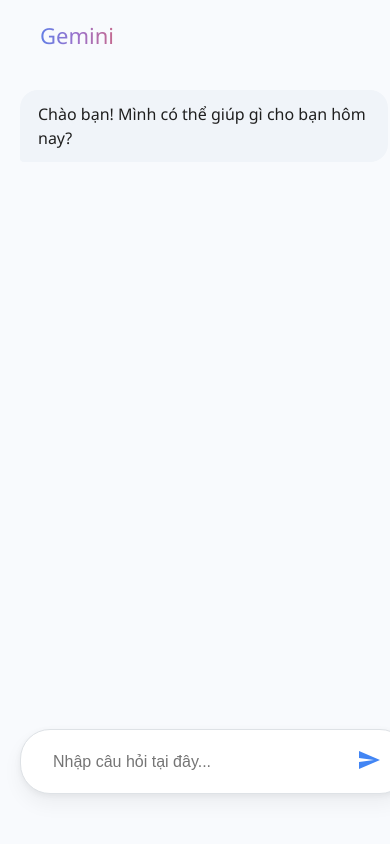
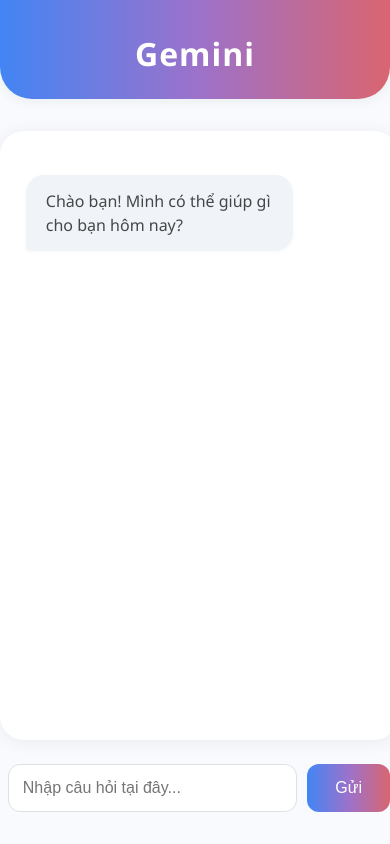
Before and after one commit to khang26042007/web-chatbot, a Flask app: page / in a window 390 px wide. Run offline with Flask 3, Linux system fonts and the light colour scheme.

Commit message:
Update giao diện

```diff
--- a/templates/index.html
+++ b/templates/index.html
@@ -3,11 +3,11 @@
 <head>
     <meta charset="UTF-8">
     <meta name="viewport" content="width=device-width, initial-scale=1.0">
-    <title>Gemini Clone UI</title>
+    <title>Gemini Chatbot</title>
     <style>
         :root {
             --bg-color: #f8fafd;
-            --chat-bg: #ffffff;
+            --chat-bg: #fff;
             --primary-gradient: linear-gradient(90deg, #4285f4, #9b72cb, #d96570);
             --text-main: #1f1f1f;
             --text-secondary: #444746;
@@ -15,38 +15,127 @@
         }
 
         body {
-            font-family: 'Segoe UI', Roboto, Helvetica, Arial, sans-serif;
-            background-color: var(--bg-color);
+            font-family: 'Google Sans', 'Segoe UI', Roboto, Helvetica, Arial, sans-serif;
+            background: var(--bg-color);
             color: var(--text-main);
             margin: 0;
+            min-height: 100vh;
             display: flex;
             flex-direction: column;
-            height: 100vh;
         }
 
-        /* Header */
         header {
-            padding: 20px;
-            font-size: 22px;
-            font-weight: 500;
+            width: 100vw;
             background: var(--primary-gradient);
-            -webkit-background-clip: text;
-            -webkit-text-fill-color: transparent;
-            width: fit-content;
-            margin-left: 20px;
+            color: #fff;
+            font-size: 2rem;
+            font-weight: 700;
+            letter-spacing: 1px;
+            padding: 32px 0 24px 0;
+            text-align: center;
+            margin-bottom: 0;
+            box-shadow: 0 2px 12px rgba(60,64,67,0.07);
+            border-bottom-left-radius: 32px;
+            border-bottom-right-radius: 32px;
         }
 
-        /* Khung chat */
+        #main {
+            flex: 1;
+            display: flex;
+            flex-direction: column;
+            align-items: center;
+            justify-content: flex-end;
+            min-height: 0;
+        }
+
         #chat-container {
+            width: 100%;
+            max-width: 600px;
             flex: 1;
+            background: var(--chat-bg);
+            margin: 32px auto 0 auto;
+            border-radius: 24px;
+            box-shadow: 0 2px 16px rgba(60,64,67,0.08);
+            padding: 32px 24px 24px 24px;
+            display: flex;
+            flex-direction: column;
+            gap: 18px;
             overflow-y: auto;
-            padding: 20px;
-            max-width: 800px;
+            min-height: 300px;
+        }
+
+        .message {
+            display: flex;
+            align-items: flex-end;
+            gap: 10px;
+        }
+        .user {
+            justify-content: flex-end;
+        }
+        .bot {
+            justify-content: flex-start;
+        }
+        .bubble {
+            padding: 14px 20px;
+            border-radius: 18px;
+            max-width: 70%;
+            font-size: 16px;
+            line-height: 1.5;
+            box-shadow: 0 1px 4px rgba(60,64,67,0.04);
+        }
+        .bubble.user {
+            background: var(--primary-gradient);
+            color: #fff;
+            border-bottom-right-radius: 4px;
+        }
+        .bubble.bot {
+            background: var(--bot-bubble);
+            color: var(--text-secondary);
+            border-bottom-left-radius: 4px;
+        }
+        #input-area {
+            display: flex;
+            gap: 10px;
+            padding: 24px 0 32px 0;
+            max-width: 600px;
             width: 100%;
             margin: 0 auto;
-            display: flex;
-            flex-direction: column;
-            gap: 20px;
+            background: transparent;
+        }
+        #user-input {
+            flex: 1;
+            padding: 14px;
+            font-size: 16px;
+            border: 1px solid #e0e0e0;
+            border-radius: 12px;
+            outline: none;
+            background: #fff;
+        }
+        #send-btn {
+            background: var(--primary-gradient);
+            color: #fff;
+            border: none;
+            border-radius: 12px;
+            padding: 0 28px;
+            font-size: 16px;
+            cursor: pointer;
+            transition: opacity 0.2s;
+        }
+        #send-btn:disabled {
+            opacity: 0.5;
+            cursor: not-allowed;
+        }
+        .loading {
+            font-style: italic;
+            color: #888;
+            margin-left: 10px;
+        }
+        @media (max-width: 700px) {
+            #chat-container, #input-area {
+                max-width: 98vw;
+                padding-left: 2vw;
+                padding-right: 2vw;
+            }
         }
 
         .message {
@@ -129,49 +218,74 @@
 <body>
 
     <header>Gemini</header>
-
-    <div id="chat-container">
-        <div class="message bot-msg">Chào bạn! Mình có thể giúp gì cho bạn hôm nay?</div>
-    </div>
-
-    <div class="input-wrapper">
-        <div id="input-container">
-            <input type="text" id="user-input" placeholder="Nhập câu hỏi tại đây..." onkeypress="if(event.key === 'Enter') sendMessage()">
-            <button onclick="sendMessage()">
-                <svg viewBox="0 0 24 24" width="24" height="24"><path d="M2.01 21L23 12 2.01 3 2 10l15 2-15 2z"></path></svg>
-            </button>
+    <div id="main">
+        <div id="chat-container">
+            <div class="message bot"><div class="bubble bot">Chào bạn! Mình có thể giúp gì cho bạn hôm nay?</div></div>
+        </div>
+        <div id="input-area">
+            <input type="text" id="user-input" placeholder="Nhập câu hỏi tại đây..." autocomplete="off" />
+            <button id="send-btn">Gửi</button>
         </div>
     </div>
+    <script>
+        const chatContainer = document.getElementById('chat-container');
+        const userInput = document.getElementById('user-input');
+        const sendBtn = document.getElementById('send-btn');
 
-    <script>
-        async function sendMessage() {
-            const input = document.getElementById('user-input');
-            const container = document.getElementById('chat-container');
-            const message = input.value.trim();
+        function appendMessage(text, sender) {
+            const msgDiv = document.createElement('div');
+            msgDiv.className = 'message ' + sender;
+            const bubble = document.createElement('div');
+            bubble.className = 'bubble ' + sender;
+            bubble.textContent = text;
+            msgDiv.appendChild(bubble);
+            chatContainer.appendChild(msgDiv);
+            chatContainer.scrollTop = chatContainer.scrollHeight;
+        }
 
-            if (!message) return;
-
-            // Hiển thị tin nhắn người dùng
-            container.innerHTML += `<div class="message user-msg">${message}</div>`;
-            input.value = '';
-            container.scrollTop = container.scrollHeight;
-
-            // Gọi API Flask
-            try {
-                const response = await fetch('/get_response', {
-                    method: 'POST',
-                    headers: {'Content-Type': 'application/json'},
-                    body: JSON.stringify({msg: message})
-                });
-                const data = await response.json();
-
-                // Hiển thị tin nhắn Bot
-                container.innerHTML += `<div class="message bot-msg">${data.reply}</div>`;
-                container.scrollTop = container.scrollHeight;
-            } catch (error) {
-                console.error("Lỗi:", error);
+        function setLoading(isLoading) {
+            let loadingDiv = document.getElementById('loading-msg');
+            if (isLoading) {
+                if (!loadingDiv) {
+                    loadingDiv = document.createElement('div');
+                    loadingDiv.id = 'loading-msg';
+                    loadingDiv.className = 'message bot';
+                    loadingDiv.innerHTML = '<span class="bubble bot loading">Đang trả lời...</span>';
+                    chatContainer.appendChild(loadingDiv);
+                    chatContainer.scrollTop = chatContainer.scrollHeight;
+                }
+            } else {
+                if (loadingDiv) loadingDiv.remove();
             }
         }
+
+        async function sendMessage() {
+            const text = userInput.value.trim();
+            if (!text) return;
+            appendMessage(text, 'user');
+            userInput.value = '';
+            setLoading(true);
+            sendBtn.disabled = true;
+            try {
+                const res = await fetch('/get_response', {
+                    method: 'POST',
+                    headers: { 'Content-Type': 'application/json' },
+                    body: JSON.stringify({ msg: text })
+                });
+                const data = await res.json();
+                setLoading(false);
+                appendMessage(data.reply, 'bot');
+            } catch (e) {
+                setLoading(false);
+                appendMessage('Lỗi kết nối. Vui lòng thử lại.', 'bot');
+            }
+            sendBtn.disabled = false;
+        }
+
+        sendBtn.addEventListener('click', sendMessage);
+        userInput.addEventListener('keydown', function(e) {
+            if (e.key === 'Enter') sendMessage();
+        });
     </script>
 </body>
 </html>
```
